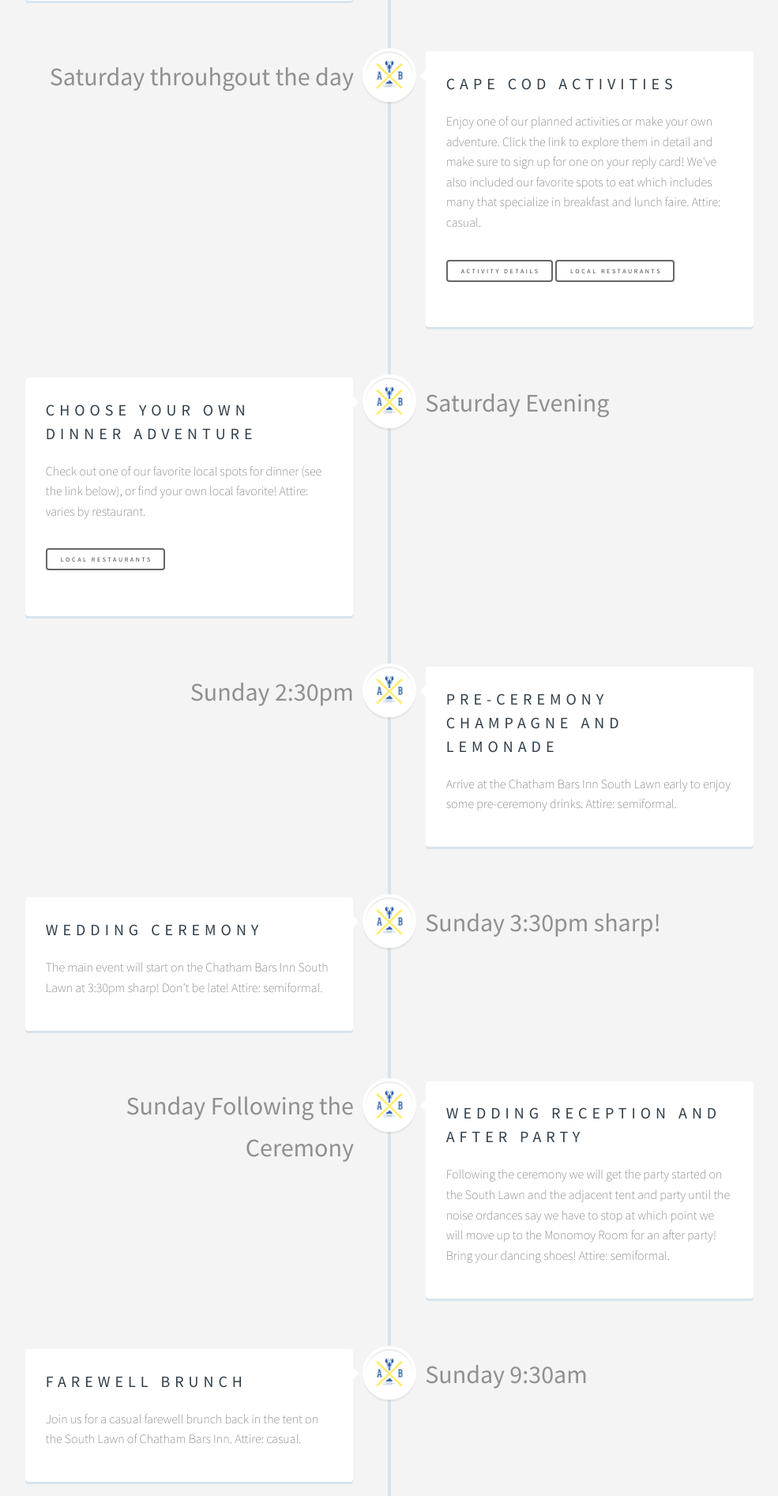
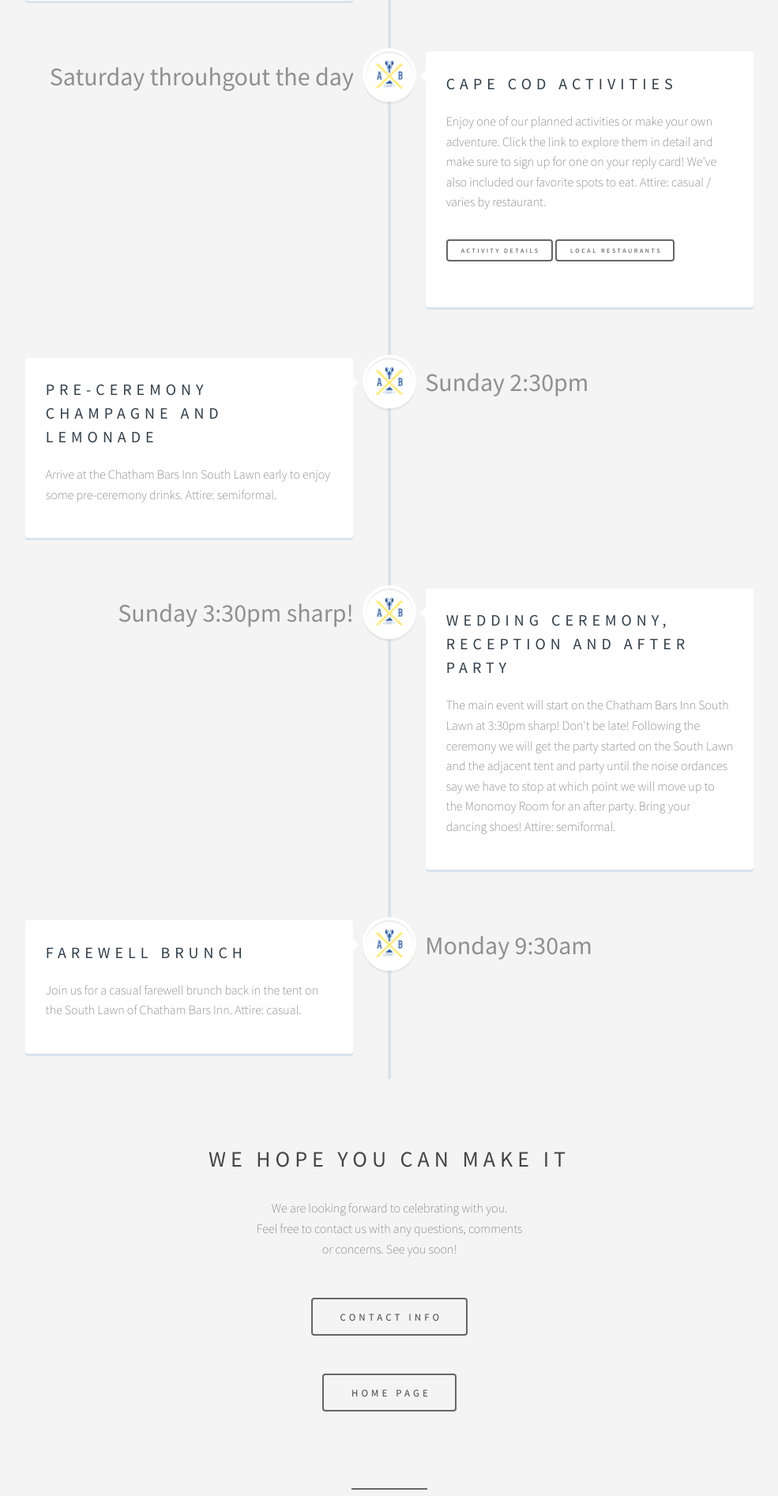
Before and after one commit to plancherb1/brannie_us, a Django app: page /wedding/itinerary in a window 1280 px wide. Shown: the part 1257-3151 px from the top of the page at 79% size, without its empty margins (147-1132 px from the left). Run offline with Django 3.2, Linux system fonts and the light colour scheme.

Commit message:
more small changes/edits

```diff
--- a/version1/templates/epilogue/itinerary.html
+++ b/version1/templates/epilogue/itinerary.html
@@ -58,26 +58,12 @@
 						</div> <!-- cd-timeline-img -->
 						<div class="cd-timeline-content">
 							<h2>Cape Cod Activities</h2>
-							<p>Enjoy one of our planned activities or make your own adventure. Click the link to explore them in detail and make sure to sign up for one on your reply card! We've also included our favorite spots to eat which includes many that specialize in breakfast and lunch faire. Attire: casual.</p>
+							<p>Enjoy one of our planned activities or make your own adventure. Click the link to explore them in detail and make sure to sign up for one on your reply card! We've also included our favorite spots to eat. Attire: casual / varies by restaurant.</p>
 							<ul class="actions">
 								<li><a target="_blank" href="/wedding/saturday" class="button small">Activity Details</a></li>
 								<li><a target="_blank" href="/wedding/restaurants" class="button small">Local Restaurants</a></li>
 							</ul>
 							<span class="cd-date">Saturday throuhgout the day</span>
-						</div> <!-- cd-timeline-content -->
-					</div> <!-- cd-timeline-block -->
-
-					<div class="cd-timeline-block">
-						<div class="cd-timeline-img cd-picture">
-							<img src="{% static 'images/icons/logo.png' %}" alt="">
-						</div> <!-- cd-timeline-img -->
-						<div class="cd-timeline-content">
-							<h2>Choose your own Dinner Adventure</h2>
-							<p>Check out one of our favorite local spots for dinner (see the link below), or find your own local favorite! Attire: varies by restaurant.</p>
-							<ul class="actions">
-								<li><a target="_blank" href="/wedding/restaurants" class="button small">Local Restaurants</a></li>
-							</ul>
-							<span class="cd-date">Saturday Evening</span>
 						</div> <!-- cd-timeline-content -->
 					</div> <!-- cd-timeline-block -->
 
@@ -98,20 +84,9 @@
 							<img src="{% static 'images/icons/logo.png' %}" alt="">
 						</div> <!-- cd-timeline-img -->
 						<div class="cd-timeline-content">
-							<h2>Wedding Ceremony</h2>
-							<p>The main event will start on the Chatham Bars Inn South Lawn at 3:30pm sharp! Don't be late! Attire: semiformal.</p>
+							<h2>Wedding Ceremony, Reception and After Party</h2>
+							<p>The main event will start on the Chatham Bars Inn South Lawn at 3:30pm sharp! Don't be late! Following the ceremony we will get the party started on the South Lawn and the adjacent tent and party until the noise ordances say we have to stop at which point we will move up to the Monomoy Room for an after party. Bring your dancing shoes! Attire: semiformal.</p>
 							<span class="cd-date">Sunday 3:30pm sharp!</span>
-						</div> <!-- cd-timeline-content -->
-					</div> <!-- cd-timeline-block -->
-
-					<div class="cd-timeline-block">
-						<div class="cd-timeline-img cd-picture">
-							<img src="{% static 'images/icons/logo.png' %}" alt="">
-						</div> <!-- cd-timeline-img -->
-						<div class="cd-timeline-content">
-							<h2>Wedding Reception and After Party</h2>
-							<p>Following the ceremony we will get the party started on the South Lawn and the adjacent tent and party until the noise ordances say we have to stop at which point we will move up to the Monomoy Room for an after party! Bring your dancing shoes! Attire: semiformal.</p>
-							<span class="cd-date">Sunday Following the Ceremony</span>
 						</div> <!-- cd-timeline-content -->
 					</div> <!-- cd-timeline-block -->
 
@@ -123,7 +98,7 @@
 						<div class="cd-timeline-content">
 							<h2>Farewell Brunch</h2>
 							<p>Join us for a casual farewell brunch back in the tent on the South Lawn of Chatham Bars Inn. Attire: casual.</p>
-							<span class="cd-date">Sunday 9:30am</span>
+							<span class="cd-date">Monday 9:30am</span>
 						</div> <!-- cd-timeline-content -->
 					</div> <!-- cd-timeline-block -->
 
--- a/version1/templates/epilogue/restaurants.html
+++ b/version1/templates/epilogue/restaurants.html
@@ -137,7 +137,7 @@
 						<td><a target="_blank" href="http://www.wequassett.com/dining">Outer Bar & Grille</a></td>
 						<td>Harwich</td>
 						<td>American, pub, seafood</td>
-						<td>Casual, outdoor seating available, water view</td>
+						<td>Casual, inside Wequassett Resort, outdoor seating available, water view</td>
 						<td>$$</td>
 						<td><a href="tel:1-508-432-5400">1-508-432-5400</a></td>
 					</tr>
@@ -181,7 +181,7 @@
 						<td>P</td>
 						<td><a target="_blank" href="http://www.theportrestaurant.com/theport.htm">The Port</a></td>
 						<td>Harwich Port</td>
-						<td>Classic New England, seafood, raw-bar, </td>
+						<td>Classic New England, seafood, raw-bar</td>
 						<td>Hot spot, hip, always a crowd</td>
 						<td>$$</td>
 						<td><a href="tel:1-508-430-5410">1-508-430-5410</a></td>
--- a/version1/templates/epilogue/saturday.html
+++ b/version1/templates/epilogue/saturday.html
@@ -39,7 +39,7 @@
 				<!-- Picnic w/ Jim -->
 				<article class="item">
 					<header>
-						<a href="#" class='disabled'><img src="{% static 'images/jims.jpg' %}" alt="" /></a>
+						<a href="#" class='disabled'><img src="{% static 'images/jims2.jpg' %}" alt="" /></a>
 						<h3>Father-of-the-Bride's Picnic</h3>
 					</header>
 					<p>Spend the afternoon at a casual picnic at the Knickman family's home, just 15 minutes away from Chatham Bars Inn!  Enjoy a classic Cape Cod lunch buffet and play a round of bocce with the Father-of-the-Bride.  Buses will depart from Chatham Bars Inn every hour from 10:30 am to 1:30 pm, and leave from the Knickman's to take guests back every hour from 11 am to 3 pm.  Feel free to join for 30 minutes, or stay all afternoon!</p>
```
Also changed, not shown: version1/templates/epilogue/travel.html (+10 -11 lines), version1/static/images/jims2.jpg (added).
